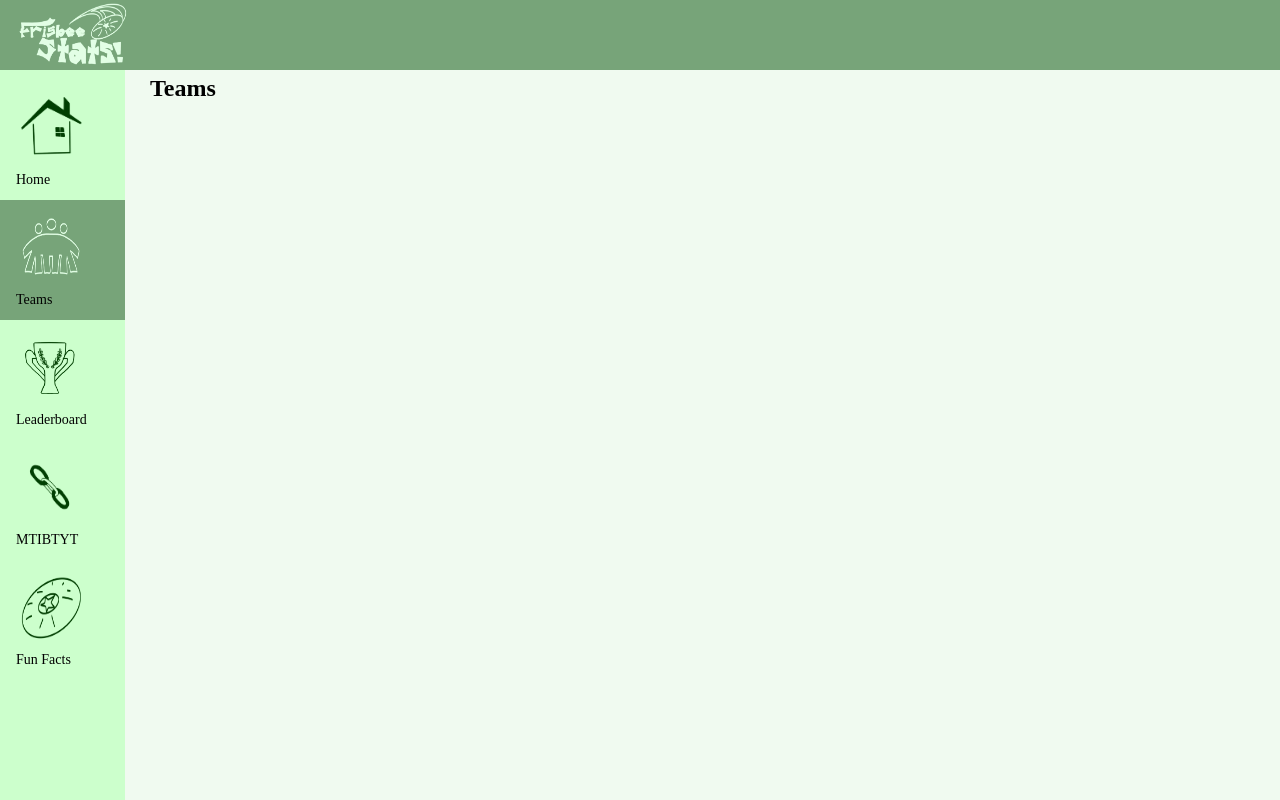
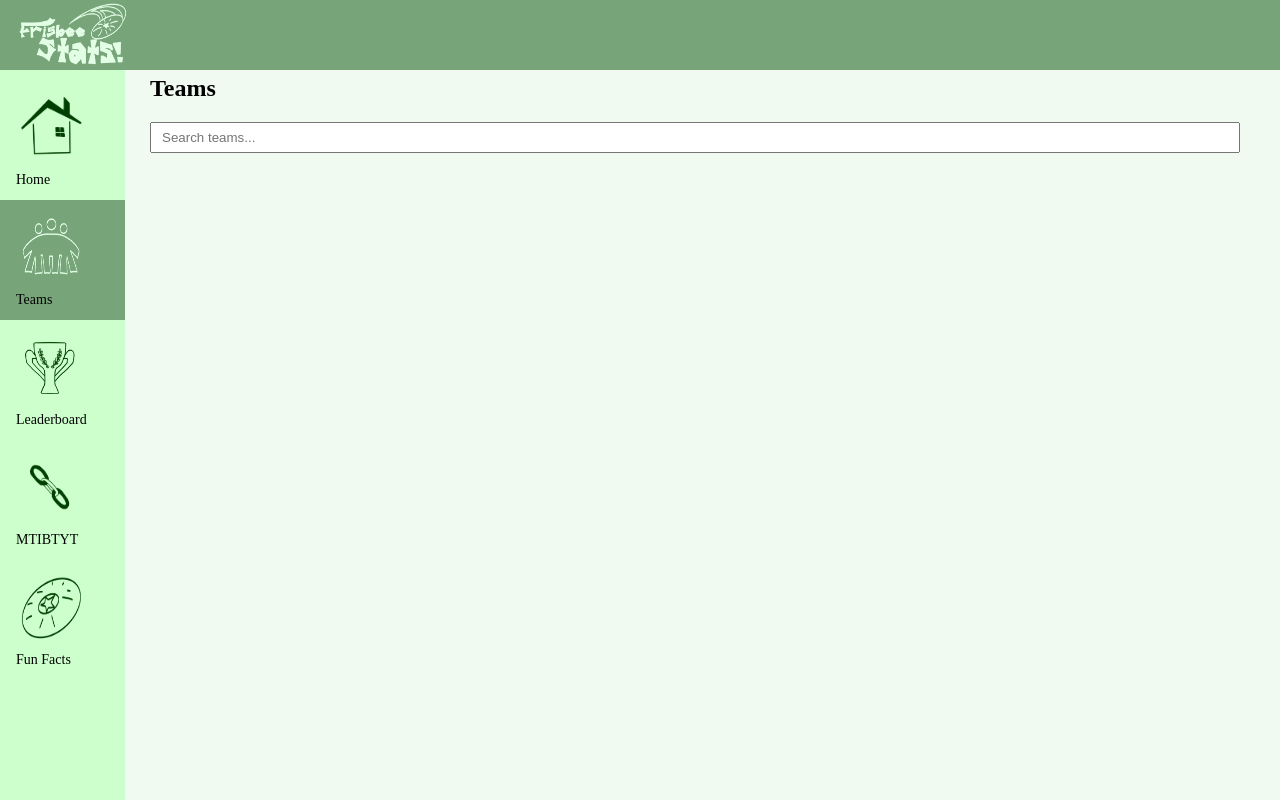
Before and after one commit to aidenjohnson728/cs257, a Flask app: page /teams.html in a window 1280 px wide. Run offline with Flask 3, Linux system fonts and the light colour scheme; data that the repository does not hold is empty; parts of the project's set-up code (start-up, migrations or seed data) failed here and were passed over; some libraries are stand-ins or nearby versions.

Commit message:
Added search par to teams.html and put MTIBTYT description at bottom of MTIBTYT.html

```diff
--- a/webapp/static/frisbee.js
+++ b/webapp/static/frisbee.js
@@ -7,12 +7,13 @@ window.addEventListener("load", initialize);
 let team1Selected = null; //For use in the team1 dropdown
 let team2Selected = null; //For use in the team2 dropdown
 let allTeams = []; // Store all teams for searching
-
+let allTeamsForTeamsPage = []; // Store all teams for teams.html search
 
 function initialize() {
    // Initialize page-specific logic based on present elements.
    if (document.getElementById("teams_list")) {//teams
        getTeams();
+       setupTeamsSearch();
    }
    if (document.getElementById("games")) { //teampage
        getGames();
@@ -40,39 +41,42 @@ function getAPIBaseURL() {
 function getTeams() {
    // Fetch and display all teams on the teams page.
    let url = getAPIBaseURL() + '/teams';
-
-
-   // Send the request to the books API /authors/ endpoint
    fetch(url, {method: 'get'})
-
    .then((response) => response.json())
-
-
    .then(function(result) {
-       let teamsHTML = '';
-       for (let k = 0; k < result.length; k++) {
-           teamsHTML += `<li>
-                           <a href="/teampage.html?team=${encodeURIComponent(result[k].name)}">
-                           ${result[k].name}
-                           </a>
-                       </li>`;
-
-
-       }
-
-
-
-
-       let selector = document.getElementById('teams_list');
-       if (selector) {
-           selector.innerHTML = teamsHTML;
-       }
+       allTeamsForTeamsPage = result; // Save for search filtering
+       renderTeamsList(result);
    })
-
-
    .catch(function(error) {
        console.log(error);
    });
+}
+
+function renderTeamsList(teams) {
+    let teamsHTML = '';
+    for (let k = 0; k < teams.length; k++) {
+        teamsHTML += `<li>
+                        <a href="/teampage.html?team=${encodeURIComponent(teams[k].name)}">
+                        ${teams[k].name}
+                        </a>
+                    </li>`;
+    }
+    let selector = document.getElementById('teams_list');
+    if (selector) {
+        selector.innerHTML = teamsHTML;
+    }
+}
+
+function setupTeamsSearch() {
+    const searchInput = document.getElementById('teams_search');
+    if (!searchInput) return;
+    searchInput.addEventListener('input', function() {
+        const query = searchInput.value.trim().toLowerCase();
+        const filtered = allTeamsForTeamsPage.filter(team =>
+            team.name.toLowerCase().includes(query)
+        );
+        renderTeamsList(filtered);
+    });
 }
 
 
--- a/webapp/static/styles.css
+++ b/webapp/static/styles.css
@@ -503,3 +503,9 @@ ul {
   width: 120px;
   margin-left: 0px;
  }
+
+#teams_search {
+  width: 150px;    /* Set your desired width */
+  margin-bottom: 12px;
+  padding: 6px 10px;
+}
--- a/webapp/templates/MTIBTYT.html
+++ b/webapp/templates/MTIBTYT.html
@@ -48,6 +48,12 @@
             </div>
         </div>
 
+    </div> <!-- end of #MTIBTYT-container -->
+
+    <div id="MTIBTYT-container">
+      <div style="background: #f9f9f9; border-radius: 8px; padding: 12px 20px; font-size: 1.1em; width: 70%; border: 1px solid #ccc;">
+        If team 1 beat a team who beat a team ... who beat team 2, this chain will be displayed.
+      </div>
     </div>
 
     <div id="navbar">
--- a/webapp/templates/teams.html
+++ b/webapp/templates/teams.html
@@ -15,10 +15,9 @@
 <h2>
     Teams
 </h2>
-<div id = "teams_list">
-    <ul>
-    </ul>
-</div>
+<input type="text" id="teams_search" placeholder="Search teams..." style="width: 95%; margin-bottom: 12px;">
+<ul id="teams_list">
+</ul>
 
     <div id="navbar">
         <ul>
```
Also changed, not shown: webapp/templates/index_copy.html (added).
